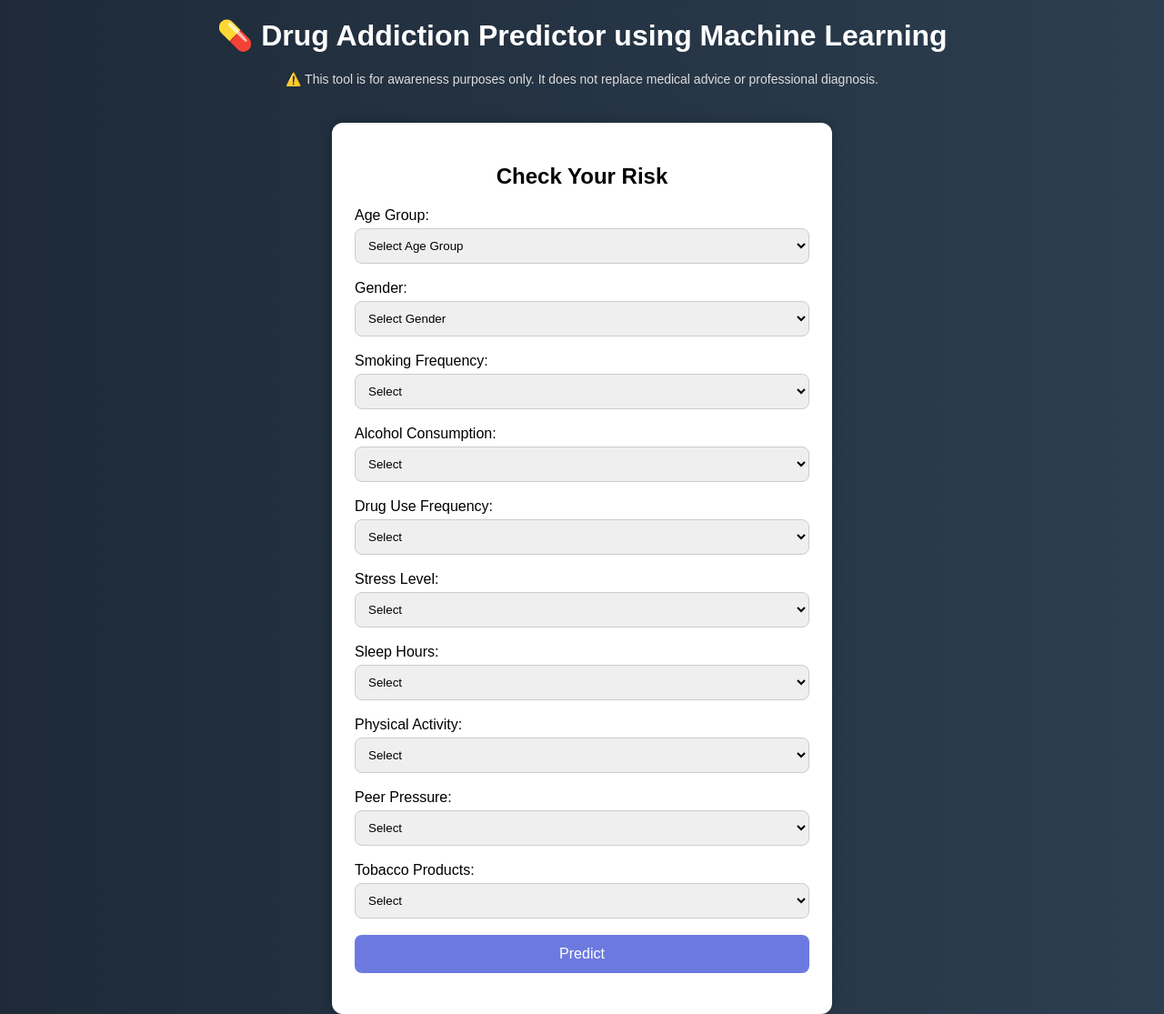
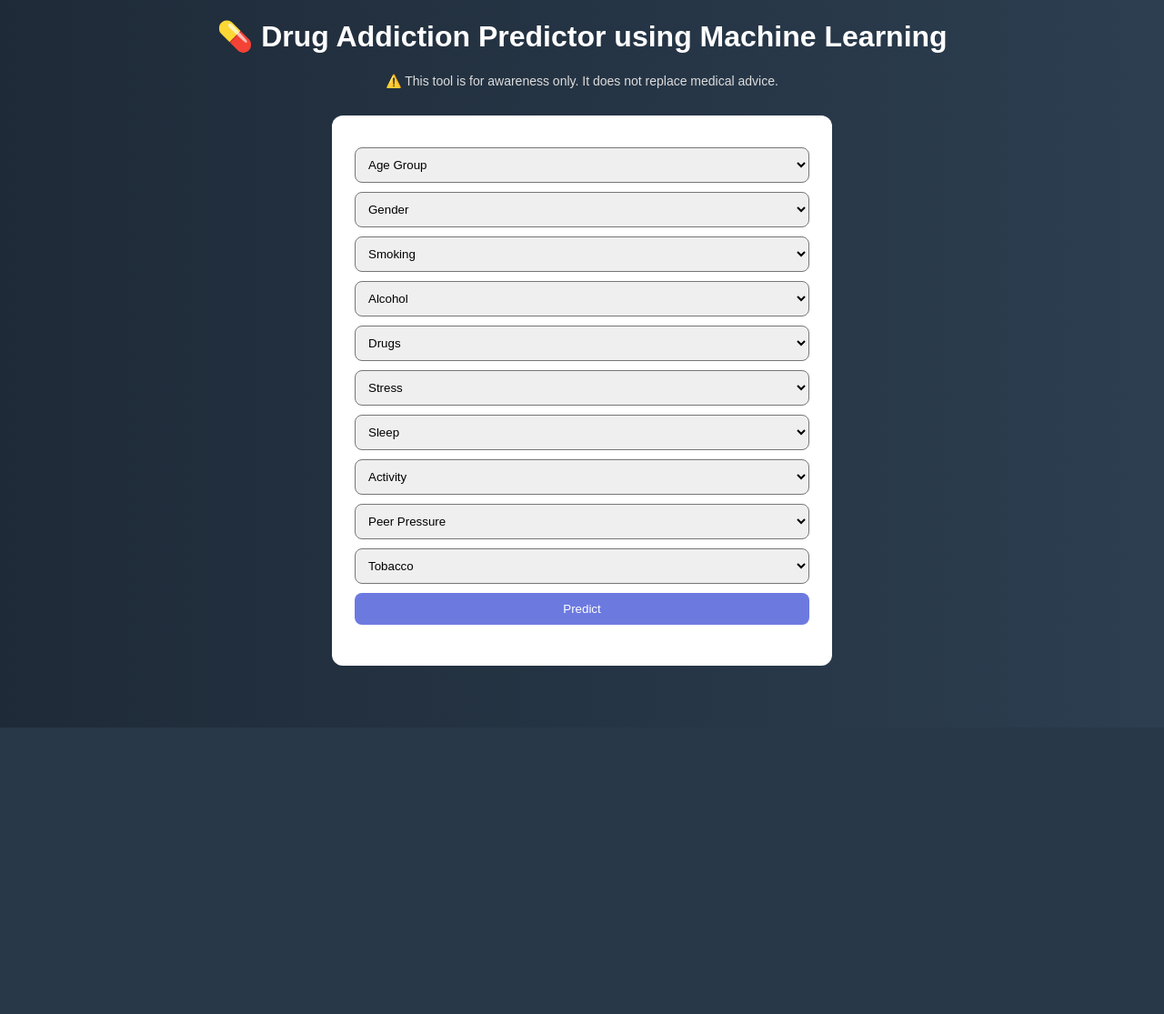
Before and after one commit to 23s035-sys/Addiction-Risk-Predictor, a Flask app: page / in a window 1280 px wide. Shown: the whole page at 91% size. After the commit the page ends 800 px from the top, so only its background shows below. Run offline with Flask 3, Linux system fonts and the light colour scheme; parts of the project's set-up code (start-up, migrations or seed data) failed here and were passed over.

Commit message:
Update index.html

```diff
--- a/templates/index.html
+++ b/templates/index.html
@@ -5,10 +5,19 @@
 
     <style>
         body {
-            font-family: Arial, sans-serif;
+            font-family: Arial;
             background: linear-gradient(to right, #1e2a38, #2c3e50);
-            margin: 0;
-            padding: 0;
+        }
+
+        h1 {
+            text-align: center;
+            color: white;
+        }
+
+        .subtitle {
+            text-align: center;
+            color: #ddd;
+            font-size: 14px;
         }
 
         .container {
@@ -16,45 +25,21 @@
             margin: auto;
             background: white;
             padding: 25px;
-            margin-top: 40px;
+            margin-top: 30px;
             border-radius: 12px;
-            box-shadow: 0px 0px 15px rgba(0,0,0,0.2);
         }
 
-        h1 {
-            text-align: center;
-            color: white;
-            margin-top: 20px;
-        }
-
-        .subtitle {
-            text-align: center;
-            font-size: 14px;
-            color: #ddd;
-            margin-bottom: 10px;
-        }
-
-        h2 {
-            text-align: center;
-        }
-
-        select {
+        select, button {
             width: 100%;
             padding: 10px;
-            margin-top: 5px;
+            margin-top: 10px;
             border-radius: 8px;
-            border: 1px solid #ccc;
         }
 
         button {
-            width: 100%;
-            padding: 12px;
             background: #6c7ae0;
             color: white;
             border: none;
-            border-radius: 8px;
-            font-size: 16px;
-            cursor: pointer;
         }
 
         button:hover {
@@ -62,11 +47,10 @@
         }
 
         .result {
+            text-align: center;
             margin-top: 20px;
-            text-align: center;
         }
 
-        /* BAR STYLES */
         .bar-container {
             width: 100%;
             background: #eee;
@@ -75,30 +59,15 @@
         }
 
         .bar {
-            padding: 12px;
+            padding: 10px;
             color: white;
             border-radius: 10px;
             text-align: center;
-            font-weight: bold;
         }
 
-        .low {
-            background: green;
-        }
-
-        .moderate {
-            background: orange;
-        }
-
-        .high {
-            background: red;
-        }
-
-        .reason-text {
-            margin-top: 10px;
-            font-size: 14px;
-            color: #333;
-        }
+        .low { background: green; }
+        .moderate { background: orange; }
+        .high { background: red; }
     </style>
 </head>
 
@@ -107,119 +76,66 @@
 <h1>💊 Drug Addiction Predictor using Machine Learning</h1>
 
 <p class="subtitle">
-⚠️ This tool is for awareness purposes only. It does not replace medical advice or professional diagnosis.
+⚠️ This tool is for awareness only. It does not replace medical advice.
 </p>
 
 <div class="container">
 
-    <h2>Check Your Risk</h2>
-
 <form action="/predict" method="post">
 
-        Age Group:
 <select name="Age Group" required>
-            <option value="" disabled selected>Select Age Group</option>
+<option disabled selected>Age Group</option>
 <option>18-25</option>
 <option>26-35</option>
 <option>36-45</option>
 <option>46+</option>
 </select>
 
-        <br><br>
-
-        Gender:
 <select name="Gender" required>
-            <option value="" disabled selected>Select Gender</option>
+<option disabled selected>Gender</option>
 <option>Male</option>
 <option>Female</option>
 </select>
 
-        <br><br>
-
-        Smoking Frequency:
 <select name="Frequency" required>
-            <option value="" disabled selected>Select</option>
-            <option>0</option>
-            <option>1</option>
-            <option>2</option>
-            <option>3</option>
-            <option>4</option>
-            <option>5</option>
+<option disabled selected>Smoking</option>
+<option>0</option><option>1</option><option>2</option><option>3</option><option>4</option><option>5</option>
 </select>
 
-        <br><br>
-
-        Alcohol Consumption:
 <select name="Consumption" required>
-            <option value="" disabled selected>Select</option>
-            <option>Never</option>
-            <option>Occasional</option>
-            <option>Weekly</option>
-            <option>Daily</option>
+<option disabled selected>Alcohol</option>
+<option>Never</option><option>Occasional</option><option>Weekly</option><option>Daily</option>
 </select>
 
-        <br><br>
-
-        Drug Use Frequency:
 <select name="Use Frequency" required>
-            <option value="" disabled selected>Select</option>
-            <option>Never</option>
-            <option>Rarely</option>
-            <option>Sometimes</option>
-            <option>Often</option>
+<option disabled selected>Drugs</option>
+<option>Never</option><option>Rarely</option><option>Sometimes</option><option>Often</option>
 </select>
 
-        <br><br>
-
-        Stress Level:
 <select name="Stress Level" required>
-            <option value="" disabled selected>Select</option>
-            <option>Low</option>
-            <option>Moderate</option>
-            <option>High</option>
+<option disabled selected>Stress</option>
+<option>Low</option><option>Moderate</option><option>High</option>
 </select>
 
-        <br><br>
-
-        Sleep Hours:
 <select name="Sleep Hours" required>
-            <option value="" disabled selected>Select</option>
-            <option>&lt;5</option>
-            <option>5-7</option>
-            <option>7-9</option>
-            <option>&gt;9</option>
+<option disabled selected>Sleep</option>
+<option><5</option><option>5-7</option><option>7-9</option><option>>9</option>
 </select>
 
-        <br><br>
-
-        Physical Activity:
 <select name="Physical Activity" required>
-            <option value="" disabled selected>Select</option>
-            <option>Low</option>
-            <option>Moderate</option>
-            <option>High</option>
+<option disabled selected>Activity</option>
+<option>Low</option><option>Moderate</option><option>High</option>
 </select>
 
-        <br><br>
-
-        Peer Pressure:
 <select name="Related to" required>
-            <option value="" disabled selected>Select</option>
-            <option>No</option>
-            <option>Sometimes</option>
-            <option>Yes</option>
+<option disabled selected>Peer Pressure</option>
+<option>No</option><option>Sometimes</option><option>Yes</option>
 </select>
 
-        <br><br>
-
-        Tobacco Products:
 <select name="Use of other Tobacco Products" required>
-            <option value="" disabled selected>Select</option>
-            <option>No</option>
-            <option>Yes</option>
+<option disabled selected>Tobacco</option>
+<option>No</option><option>Yes</option>
 </select>
-
-        <br><br>
 
 <button type="submit">Predict</button>
 
@@ -231,6 +147,7 @@
 <p>{{ message }}</p>
 
 {% if result %}
+
 <div class="bar-container">
 
 {% if result == "Low Risk" %}
@@ -252,9 +169,7 @@
 
 </div>
 
-        <p class="reason-text">
-        ⚠️ Risk influenced by: {{ reasons }}
-        </p>
+<p>⚠️ Risk influenced by: {{ reasons }}</p>
 
 {% endif %}
 
```
Lines whose indentation alone changed are shown as unchanged.
